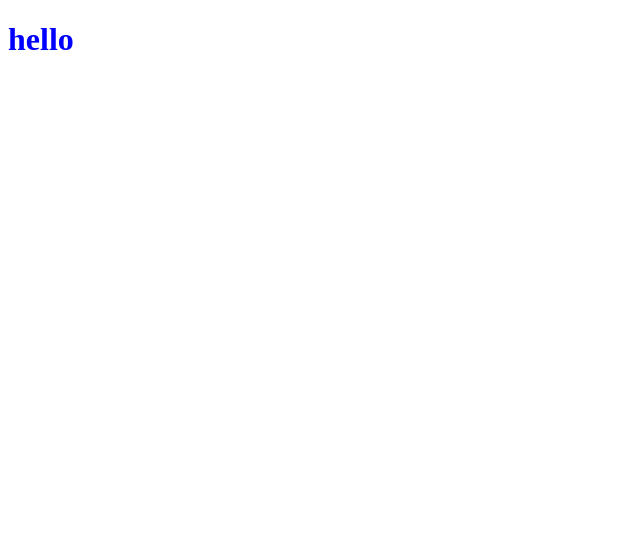
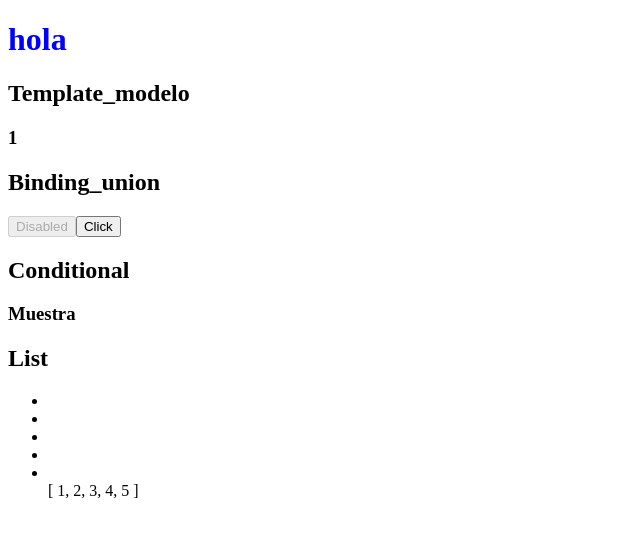
Before and after one commit to YolandaRm/vue-ejemplos, a Vue app: page / in a window 1280 px wide. Shown: the top 538 px of the page, without its empty margins (0-640 px from the left). Built offline with nearby package versions, Linux system fonts and the light colour scheme.

Commit message:
vue ejemplos

```diff
--- a/src/App.vue
+++ b/src/App.vue
@@ -1,10 +1,30 @@
 <template>
-  <h1>hello</h1>
+  <div>
+    <h1>hola</h1>
+    <Template />
+    <Binding />
+    <Conditional />
+    <List />
+  </div>
 </template>
 
 <script>
+//lo primero importar el componente
+import Template from './ejemplos/Template.vue';
+import Binding from './ejemplos/Binding.vue';
+import Conditional from './ejemplos/Conditional.vue';
+import List from './ejemplos/List.vue';
+
 export default {
+  //nombre del componente
   name: 'App',
+  //componentes que utiliza éste
+  components: {
+    Template,
+    Binding,
+    Conditional,
+    List
+  }
 }
 </script>
 
@@ -12,5 +32,4 @@ export default {
 h1 {
   color:blue;
 }
-
 </style>
--- /dev/null
+++ b/src/ejemplos/Binding.vue
@@ -0,0 +1,21 @@
+<template>
+    <div>
+        <h2>Binding_union</h2>
+        <!-- atributo binding (v-bind === :) en Ag [] -->
+        <button :disabled="true">Disabled</button>
+        <!-- event binding (v-on === @) en Ag ()-->
+         <button @click="onClick">Click</button>
+    </div>
+</template>
+
+<script>
+export default {
+    name:"Template",
+    //para definir los métodos del componente
+    methods: {
+        onClick(ev){
+            console.log(ev);
+        }
+    }
+};
+</script>
--- /dev/null
+++ b/src/ejemplos/Conditional.vue
@@ -0,0 +1,19 @@
+<template>
+    <div>
+        <h2>Conditional</h2>
+        <!-- Con la directiva v-if decimos si debe pintarse o no -->
+        <h3 v-if="show">Muestra</h3>
+        <h3 v-if="!show">No Muestra</h3>
+    </div>
+</template>
+
+<script>
+export default {
+    name:"Conditional",
+    data() {
+        return {
+            show: true
+        };
+    }
+};
+</script>
--- /dev/null
+++ b/src/ejemplos/List.vue
@@ -0,0 +1,24 @@
+<template>
+    <div>
+    <h2>List</h2>
+    <ul>
+        <!-- Con la directiva v-for repetimos un elemento htlm tantas veces
+        como elementos tenga la lista, -con indice-
+         y tiene que tener la propiedad key (unica)-->
+        <li v-for="(number,i) in numbers" :key="i"></li>
+            {{numbers}}
+    </ul>
+    </div>
+</template>
+
+<script>
+export default {
+    name:"List",
+
+    data() {
+        return {
+            numbers: [1, 2, 3, 4, 5]
+        };
+    }
+};
+</script>
--- /dev/null
+++ b/src/ejemplos/Template.vue
@@ -0,0 +1,21 @@
+<template>
+    <div>
+        <h2>Template_modelo</h2>
+        <!-- con bigotes podemos intercalar variables -->
+        <h3>{{foo}}</h3>
+    </div>
+</template>
+
+<script>
+export default {
+    name:"Template",
+    // definir un método o función data() que devuelva los datos internos del componente
+    // para cada propiedad definida en el objeto, vue va a crear setters y getters en el componetne
+    //de modo que actualice la plantilla cada vez que cambie
+    data() {
+        return {
+            foo: 1
+        };
+    }
+};
+</script>
```
